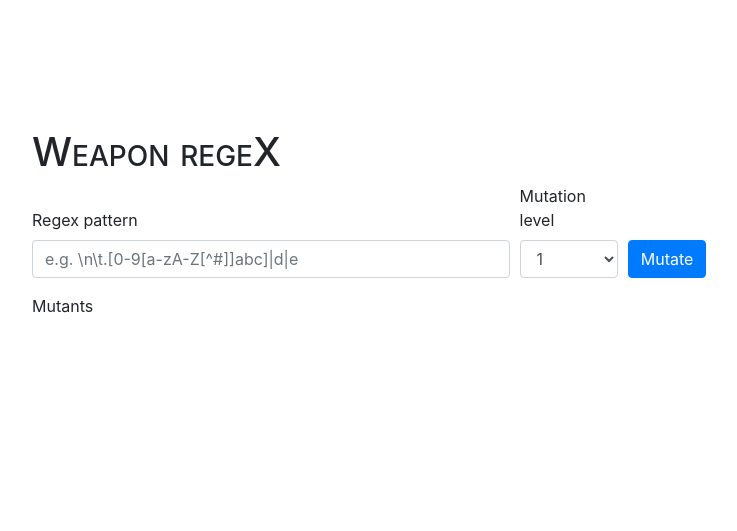
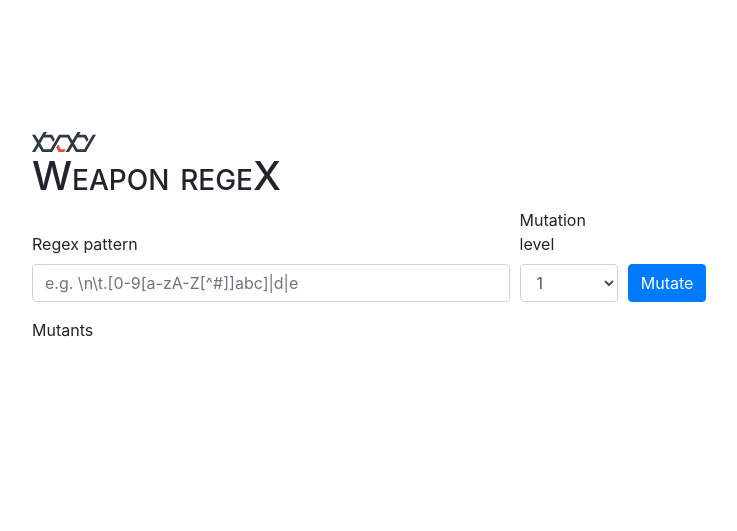
Before and after one commit to nhaajt/Weapon-regeX, a plain HTML site: page index.html in a window 1280 px wide. Shown: the whole page, without its empty margins (288-1025 px from the left). Drawn offline with nearby package versions, Linux system fonts and the light colour scheme.

Commit message:
feat(demo): Add Weapon regeX logo

```diff
--- a/index.html
+++ b/index.html
@@ -19,6 +19,7 @@
 <script type="text/javascript" src="https://cdn.jsdelivr.net/npm/bootstrap@4.5.3/dist/js/bootstrap.min.js"></script>
 
 <div id="main-content">
+    <img id="wrx-logo" src="img/wrx_logo.svg" width="10%" alt="Weapon regeX logo">
     <h1 style="font-variant: small-caps">Weapon regeX</h1>
 
     <form onsubmit="runMutator(); return false;">
```
Also changed, not shown: img/wrx_logo.svg (added).
